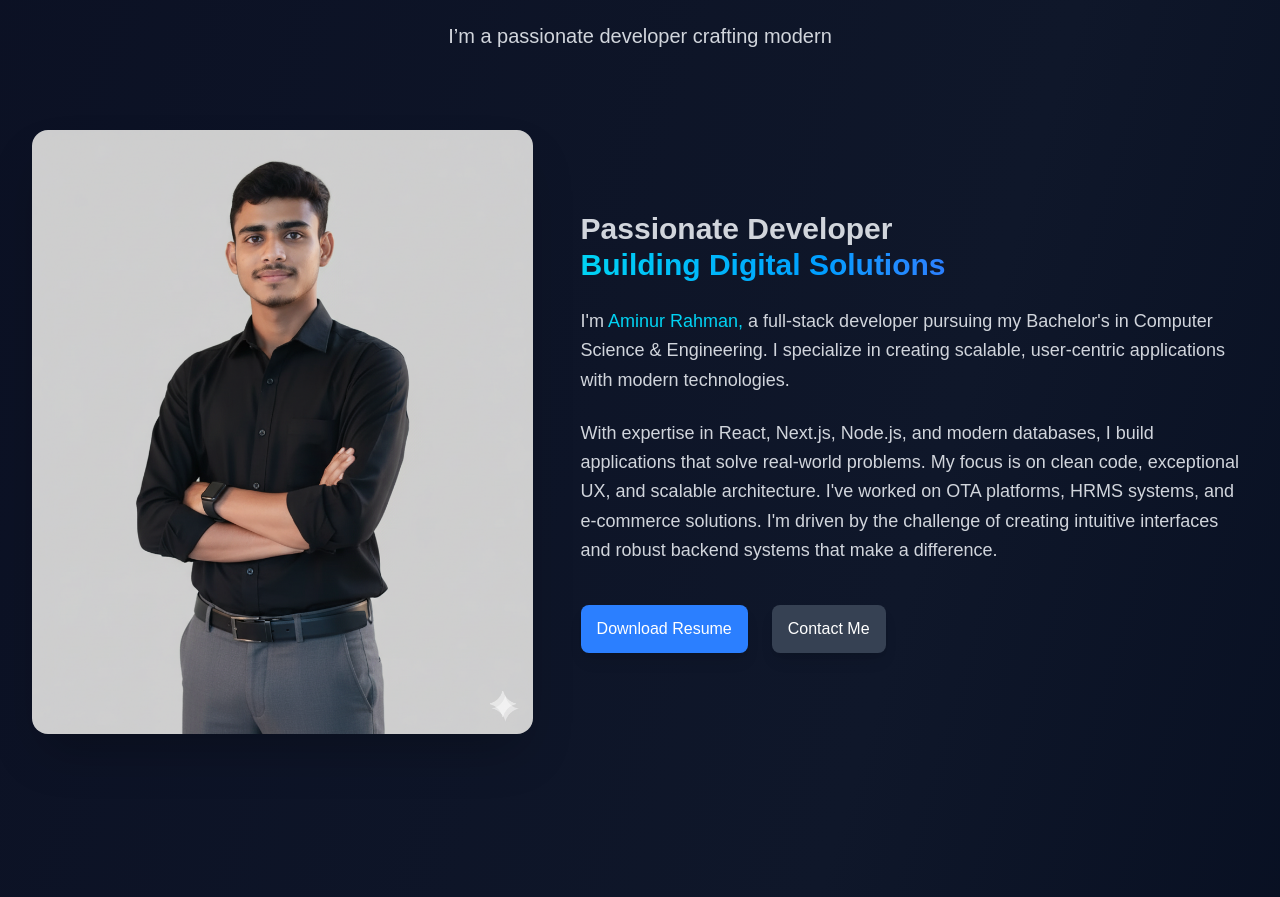
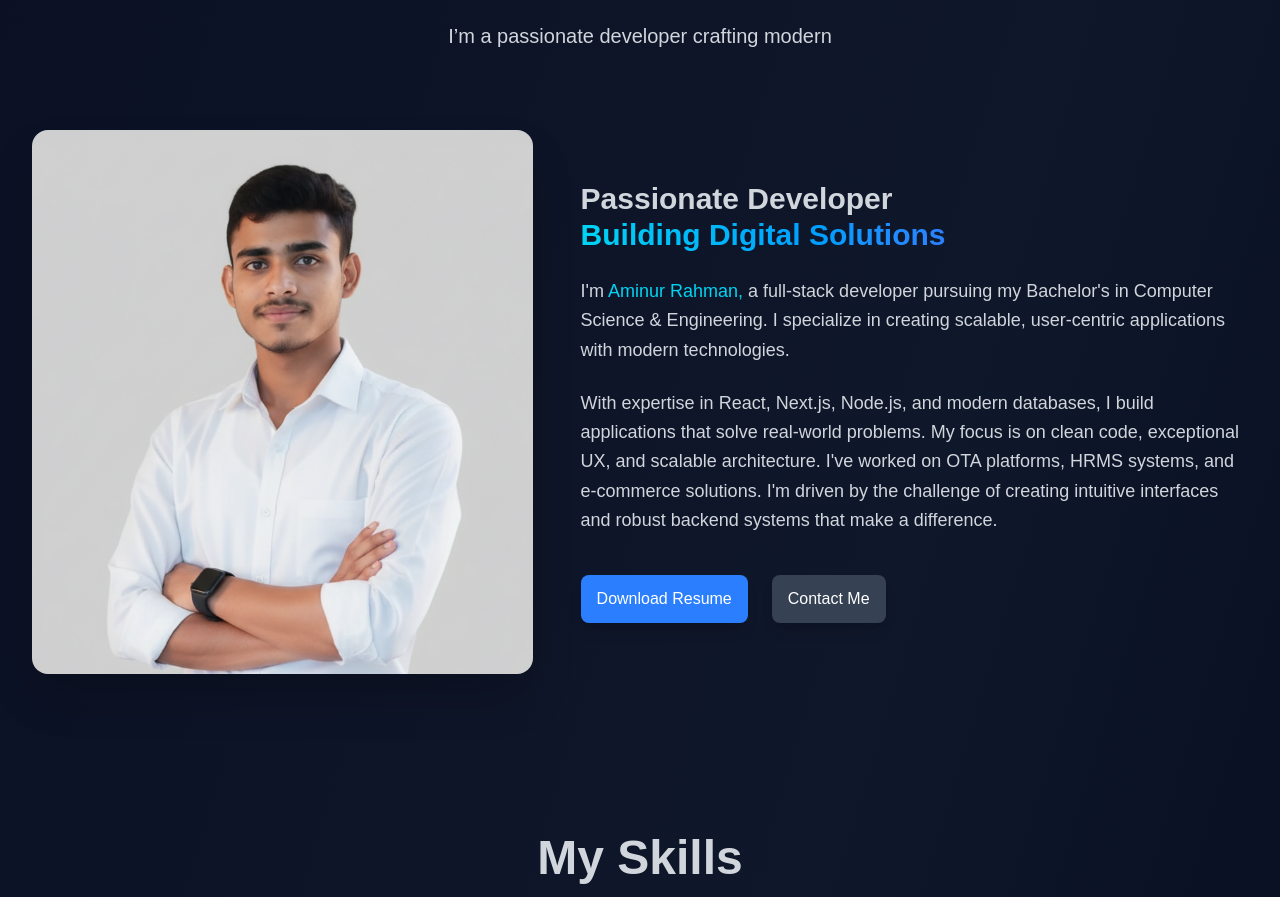
Before and after one commit to arsuhan677/Portfolio-NextJs, a Next.js app: page / in a window 1280 px wide. Shown: the part 744-1641 px from the top of the page. Built offline with nearby package versions, Linux system fonts and the light colour scheme.

Commit message:
update submit err

```diff
--- a/app/components/About.tsx
+++ b/app/components/About.tsx
@@ -21,7 +21,7 @@ export default function AboutMeSection() {
           {/* Image */}
           <div className="w-full lg:mt-8 md:w-4/8 relative">
             <Image
-              src="/images/suhan1.png"
+              src="/images/suhan.png"
               alt="About Me"
               width={600}
               height={600}
```
